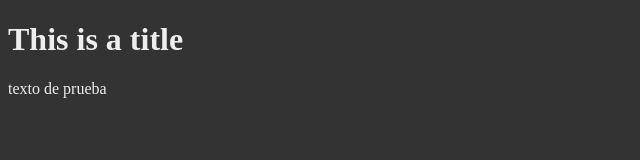
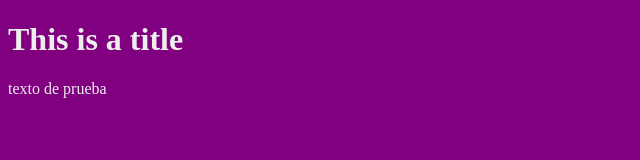
Before and after one commit to ManuelSRoble/gitbranchpractice, a plain HTML site: page gitbranch/index.html in a window 1280 px wide. Shown: the whole page, without its empty margins (0-640 px from the left). Drawn offline with Linux system fonts and the light colour scheme.

Commit message:
le cambie el color de fondo a la pagina

```diff
--- a/gitbranch/index.html
+++ b/gitbranch/index.html
@@ -9,7 +9,7 @@
       color: #eee;
     }
     body{
-      background-color: #333;
+      background-color: purple;
     }
   </style>
 </head>
```
